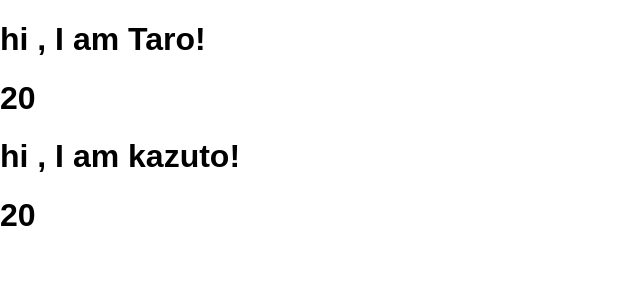
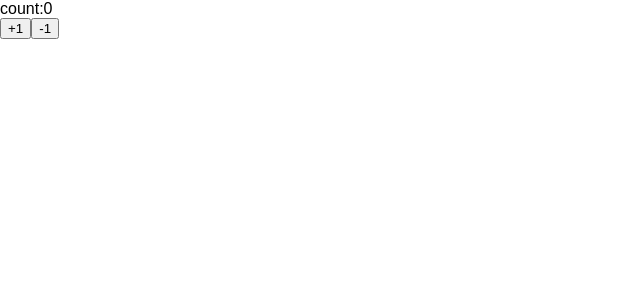
Before and after one commit to kazutotakeuchi-32/udemy-react-redux-crud-aplication, a React (Create React App) app: page / in a window 1280 px wide. Shown: the top 300 px of the page, without its empty margins (0-640 px from the left). Built offline with nearby package versions, Linux system fonts and the light colour scheme.

Commit message:
learn state and setState

```diff
--- a/src/App.js
+++ b/src/App.js
@@ -1,5 +1,4 @@
-import React from 'react';
-import PropTypes from 'prop-types'
+import React, { Component } from 'react';
 import { render } from 'react-dom';
 // function App() {
 //   return (  <div className="App">Hello , world!</div>);
@@ -44,36 +43,42 @@ function clickCall(){
 //     )
 //   }
 // }
-const App = ()=>{
-  const profiles =[
-    {name:"Taro",age:20},
-    {name: "kazuto",age:20},
+const App = ()=>(<Counter/>)
 
-  ]
+class Counter extends Component{
+  constructor(props){
+    super(props)
+    this.state = {count:0,name:"laz"}
+  }
+
+  handlePlusButton = ()=> {
+    if (this.state.count<20) {
+      this.setState({count: this.state.count+1})
+    }else{
+      alert("20になりました")
+      this.state.count = 0
+      this.setState({count:this.state.count})
+    }
+  }
+
+  handleMiusButton = ()=> {
+    if (this.state.count<=0) {
+      return
+    }else{
+      this.setState({count:this.state.count-1})
+    }
+  }
+
+  render(){
   return (
-  <div>
-    {
-      profiles.map((profile, index)=>{
-        return <User name ={profile.name} age={profile.age} key={index}/>
-      })
-    }
-  </div>
-  )
+    <React.Fragment>
+    <div>count:{this.state.count}</div>
+    <button onClick={this.handlePlusButton}>+1</button>
+    <button onClick={ this.handleMiusButton}>-1</button>
+    </React.Fragment>
+    )
+  }
 }
-const User=(props)=>{
-return(
-<div>
-  <h1> hi , I am {props.name}!</h1>
-  <h1>{props.age}</h1>
-</div>
-  )
-}
-User.propTypes ={
-  name: PropTypes.string,
-  age: PropTypes.number.isRequired
-}
-
-
 // function formatDate(date) {
 //   return date.toLocaleDateString();
 // }
```
